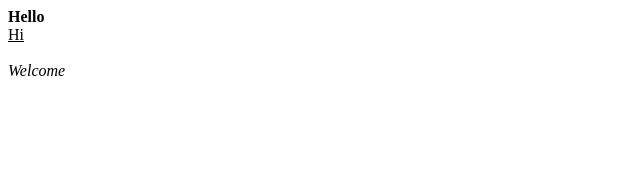
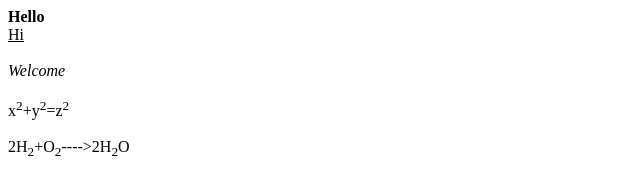
Before and after one commit to iamneo-production/ceedddfadaeccdffeecabfeedab, a website: page public/index.html in a window 1280 px wide. Shown: the whole page, without its empty margins (0-640 px from the left). Drawn offline with Linux system fonts and the light colour scheme.

Commit message:
Backup Commit

```diff
--- a/public/index.html
+++ b/public/index.html
@@ -1,5 +1,5 @@
 <html>
     <body>
-        <p><b>Hello</b> <br><u>Hi</u></br> <br> <i>Welcome</i> </b> <b></b>
+        <p><b>Hello</b> <br><u>Hi</u></br> <br> <i>Welcome</i> </br> <br>x<sup>2</sup>+y<sup>2</sup>=z<sup>2</sup></br> <br>2H<sub>2</sub>+O<sub>2</sub>---->2H<sub>2</sub>O</p>
     </body>
 </html>
```
